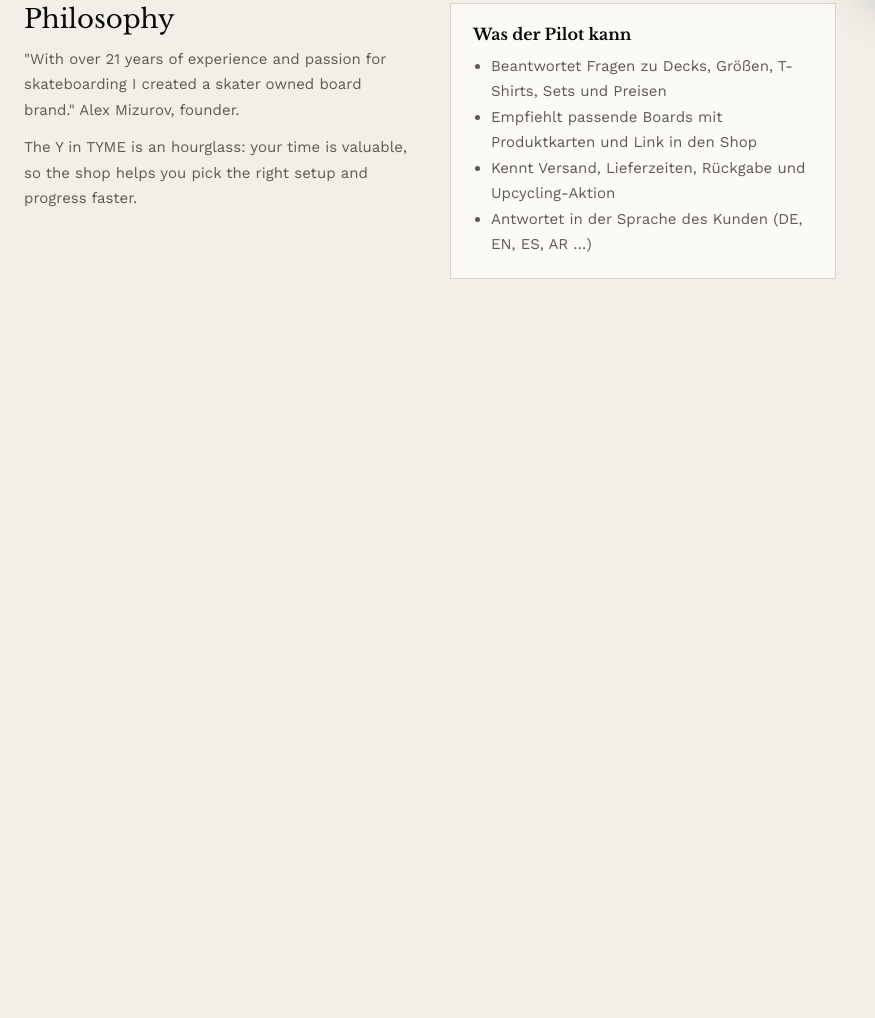
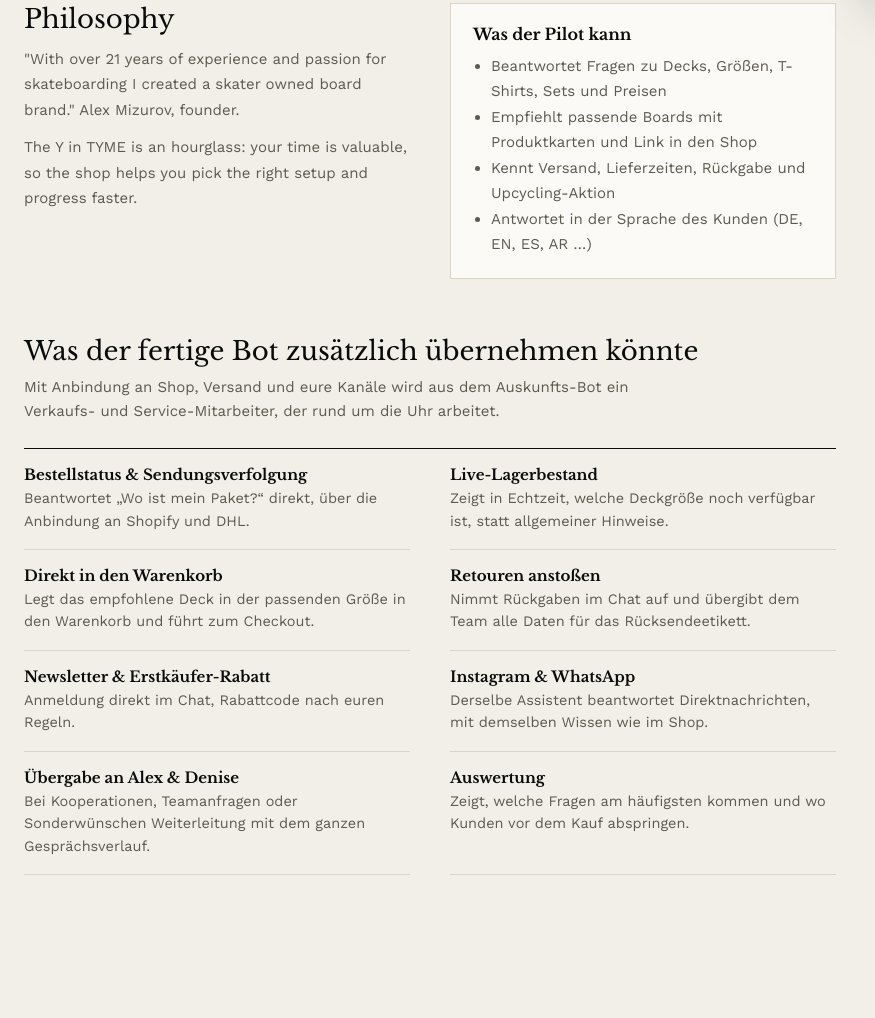
Before and after one commit to Irena-Schindler/ask-irena, a website: page public/demo/tymeskate/index.html in a window 1280 px wide. Shown: the part 794-1812 px from the top of the page, without its empty margins (0-875 px from the left). Before the commit the page ends 1221 px from the top, so only its background shows below. Drawn offline with Linux system fonts and the light colour scheme.

Commit message:
Demo-Seiten: Abschnitt "Was der fertige Bot zusätzlich übernehmen könnte"
TYME: Bestellstatus, Live-Lagerbestand, Warenkorb, Retouren, Newsletter, Instagram/WhatsApp, Übergabe, Auswertung.
10 Stunden Woche: Lead-Erfassung, Terminbuchung, Vorqualifizierung, Benachrichtigung, Follow-up, KI-Rückruf, DMs, DSGVO.

Co-Authored-By: Claude Opus 5.5 <noreply@anthropic.com>

```diff
--- a/public/demo/tymeskate/index.html
+++ b/public/demo/tymeskate/index.html
@@ -52,7 +52,15 @@ h1 em{font-style:italic}
 .usp .wrap{display:grid;grid-template-columns:repeat(4,minmax(0,1fr));gap:20px}
 .usp div{font-family:var(--serif);font-size:15px}
 .usp small{display:block;font-family:var(--sans);font-size:11.5px;letter-spacing:.14em;text-transform:uppercase;color:var(--muted);margin-top:4px}
-.about{padding-block:48px 140px}
+.about{padding-block:48px}
+.more{padding-block:8px 140px}
+.more h2{font-family:var(--serif);font-weight:400;font-size:26px;margin:0 0 8px;text-wrap:balance}
+.more-sub{color:var(--muted);line-height:1.65;max-width:70ch;margin:0 0 24px}
+.more-grid{display:grid;grid-template-columns:repeat(2,minmax(0,1fr));gap:0 40px;border-top:1px solid var(--ink)}
+.more-grid div{padding-block:16px;border-bottom:1px solid var(--line)}
+.more-grid h3{font-family:var(--serif);font-size:15px;font-weight:700;margin:0 0 4px}
+.more-grid p{margin:0;color:var(--muted);line-height:1.55;font-size:14.5px}
+@media (max-width:860px){.more-grid{grid-template-columns:1fr}}
 .about .wrap{display:grid;grid-template-columns:minmax(0,1fr) minmax(0,1fr);gap:40px}
 .about h2{font-family:var(--serif);font-weight:400;font-size:26px;margin:0 0 12px}
 .about p{line-height:1.7;color:var(--muted);margin:0 0 12px;max-width:60ch}
@@ -117,6 +125,21 @@ h1 em{font-style:italic}
   </div>
 </div></section>
 
+<section class="more"><div class="wrap">
+  <h2>Was der fertige Bot zusätzlich übernehmen könnte</h2>
+  <p class="more-sub">Mit Anbindung an Shop, Versand und eure Kanäle wird aus dem Auskunfts-Bot ein Verkaufs- und Service-Mitarbeiter, der rund um die Uhr arbeitet.</p>
+  <div class="more-grid">
+    <div><h3>Bestellstatus &amp; Sendungsverfolgung</h3><p>Beantwortet „Wo ist mein Paket?“ direkt, über die Anbindung an Shopify und DHL.</p></div>
+    <div><h3>Live-Lagerbestand</h3><p>Zeigt in Echtzeit, welche Deckgröße noch verfügbar ist, statt allgemeiner Hinweise.</p></div>
+    <div><h3>Direkt in den Warenkorb</h3><p>Legt das empfohlene Deck in der passenden Größe in den Warenkorb und führt zum Checkout.</p></div>
+    <div><h3>Retouren anstoßen</h3><p>Nimmt Rückgaben im Chat auf und übergibt dem Team alle Daten für das Rücksendeetikett.</p></div>
+    <div><h3>Newsletter &amp; Erstkäufer-Rabatt</h3><p>Anmeldung direkt im Chat, Rabattcode nach euren Regeln.</p></div>
+    <div><h3>Instagram &amp; WhatsApp</h3><p>Derselbe Assistent beantwortet Direktnachrichten, mit demselben Wissen wie im Shop.</p></div>
+    <div><h3>Übergabe an Alex &amp; Denise</h3><p>Bei Kooperationen, Teamanfragen oder Sonderwünschen Weiterleitung mit dem ganzen Gesprächsverlauf.</p></div>
+    <div><h3>Auswertung</h3><p>Zeigt, welche Fragen am häufigsten kommen und wo Kunden vor dem Kauf abspringen.</p></div>
+  </div>
+</div></section>
+
 <div class="cb" id="cb"></div>
 
 <script>
```
Also changed, not shown: public/demo/10stundenwoche/index.html (+19 -1 lines).
